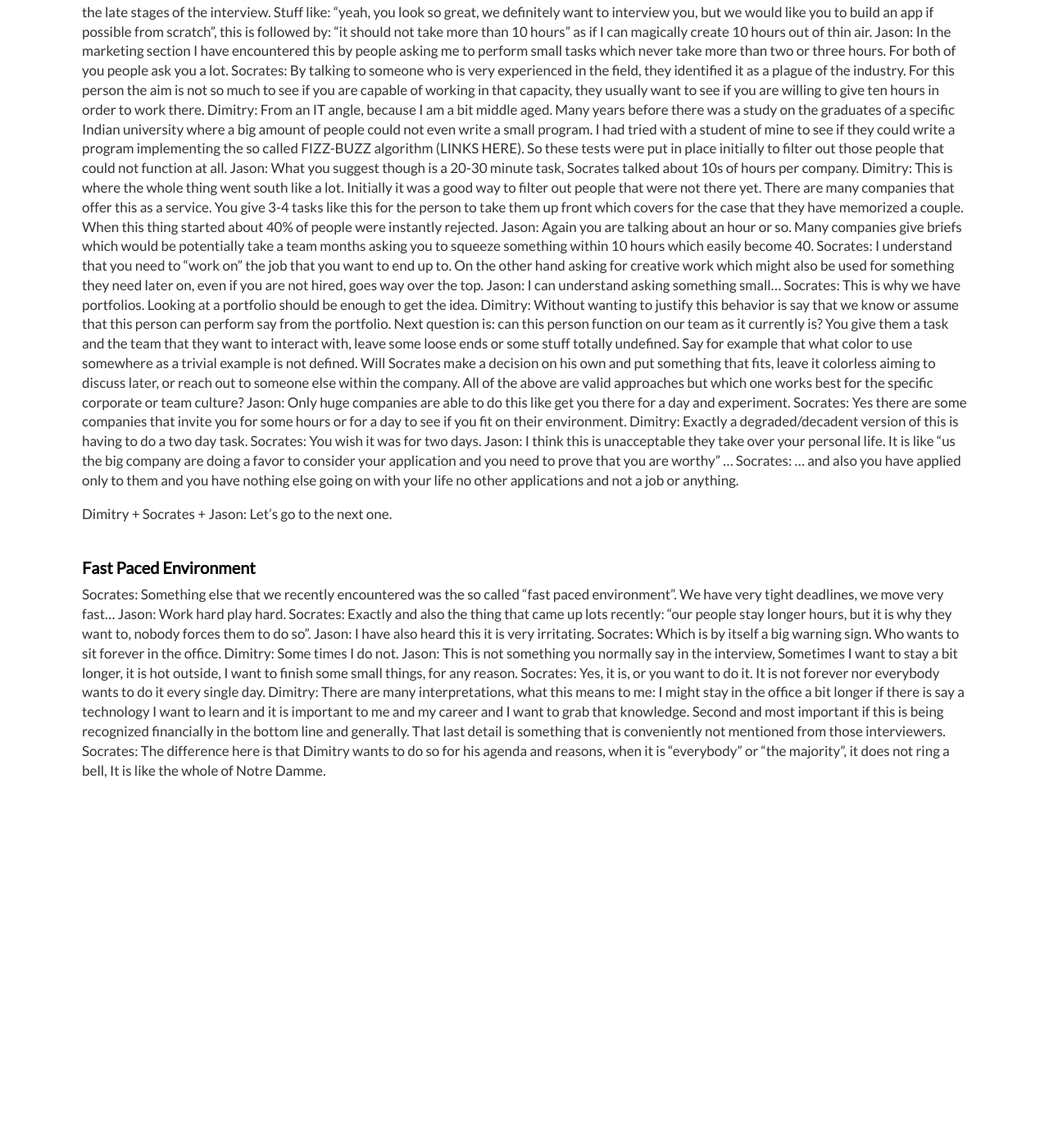
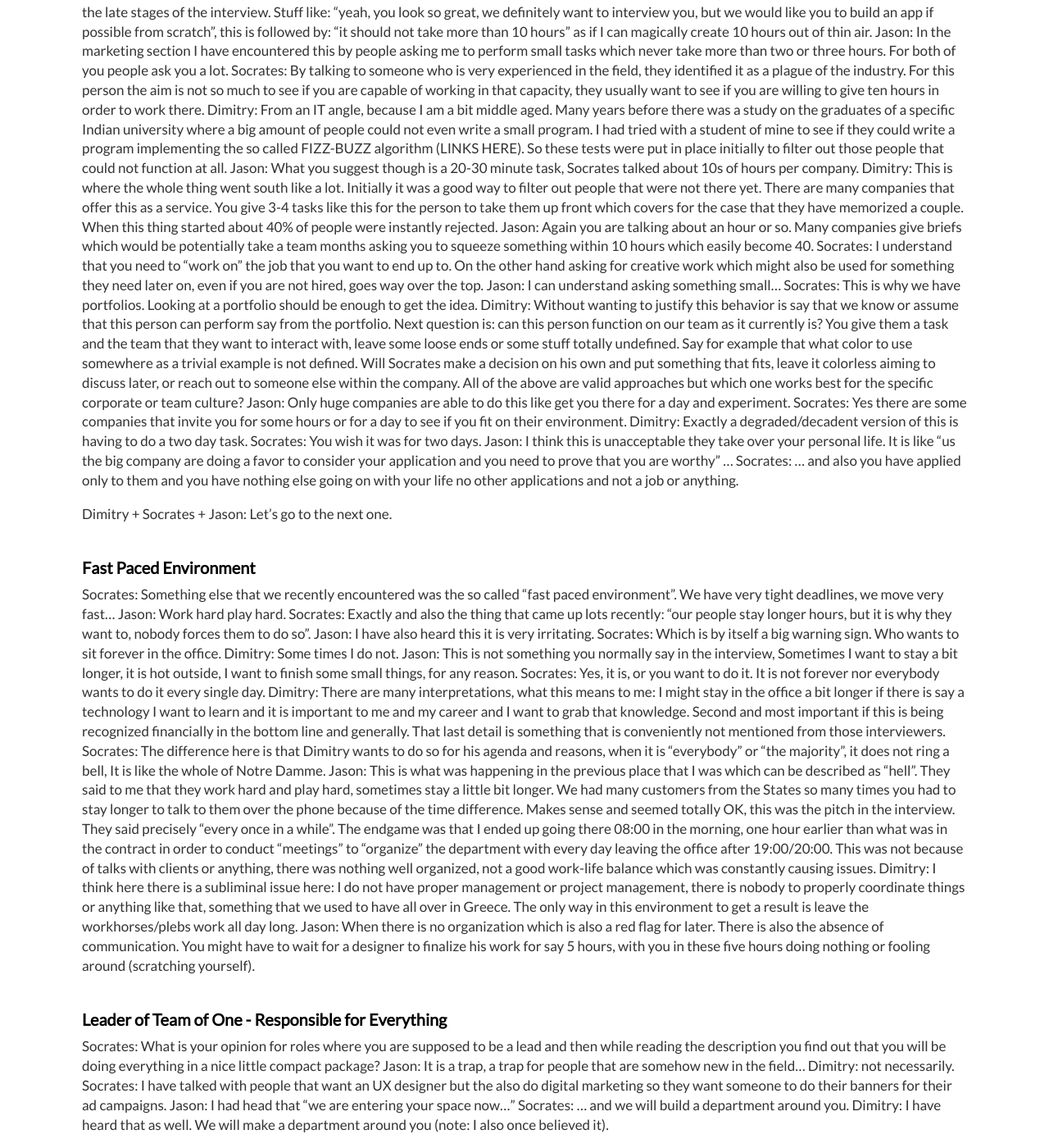
Before and after one commit to dimitrismistriotis/dimitrismistriotis.github.io, a Jekyll site: the page built from _posts/2018-05-24-red_flags_in_interviews.md, in a window 1280 px wide and 1400 px high, scrolled down 935 px. Shown: the whole window at 82% size. Built offline with Jekyll 4.4.1, drawn with Linux system fonts in a browser that asks for light colours; before the commit the page ends 1903 px from its top, so only the background shows below that.

Commit message:
Up to 11:07.

```diff
--- a/_posts/2018-05-24-red_flags_in_interviews.md
+++ b/_posts/2018-05-24-red_flags_in_interviews.md
@@ -138,3 +138,39 @@ from those interviewers.
 Socrates: The difference here is that Dimitry wants to do so for his agenda
 and reasons, when it is "everybody" or "the majority", it does not ring a bell,
 It is like the whole of Notre Damme.
+Jason: This is what was happening in the previous place that I was which can
+be described as "hell". They said to me that they work hard and play hard,
+sometimes stay a little bit longer. We had many customers from the States so
+many times you had to stay longer to talk to them over the phone because of
+the time difference. Makes sense and seemed totally OK, this was the pitch in
+the interview. They said precisely "every once in a while".
+The endgame was that I ended up going there 08:00 in the morning, one hour
+earlier than what was in the contract in order to conduct "meetings" to
+"organize" the department with every day leaving the office after 19:00/20:00.
+This was not because of talks with clients or anything, there was nothing well
+organized, not a good work-life balance which was constantly causing issues.
+Dimitry: I think here there is a subliminal issue here: I do not have proper
+management or project management, there is nobody to properly coordinate things
+or anything like that, something that we used to have all over in Greece. The
+only way in this environment to get a result is leave the workhorses/plebs
+work all day long.
+Jason: When there is no organization which is also a red flag for later. There
+is also the absence of communication. You might have to wait for a designer to
+finalize his work for say 5 hours, with you in these five hours doing nothing
+or fooling around (scratching yourself).
+
+
+## Leader of Team of One - Responsible for Everything
+
+Socrates: What is your opinion for roles where you are supposed to be a lead
+and then while reading the description you find out that you will be doing
+everything in a nice little compact package?
+Jason: It is a trap, a trap for people that are somehow new in the field...
+Dimitry: not necessarily.
+Socrates: I have talked with people that want an UX designer but the also do
+digital marketing so they want someone to do their banners for their ad
+campaigns.
+Jason: I had head that "we are entering your space now..."
+Socrates: ... and we will build a department around you.
+Dimitry: I have heard that as well. We will make a department around you
+(note: I also once believed it).
```
